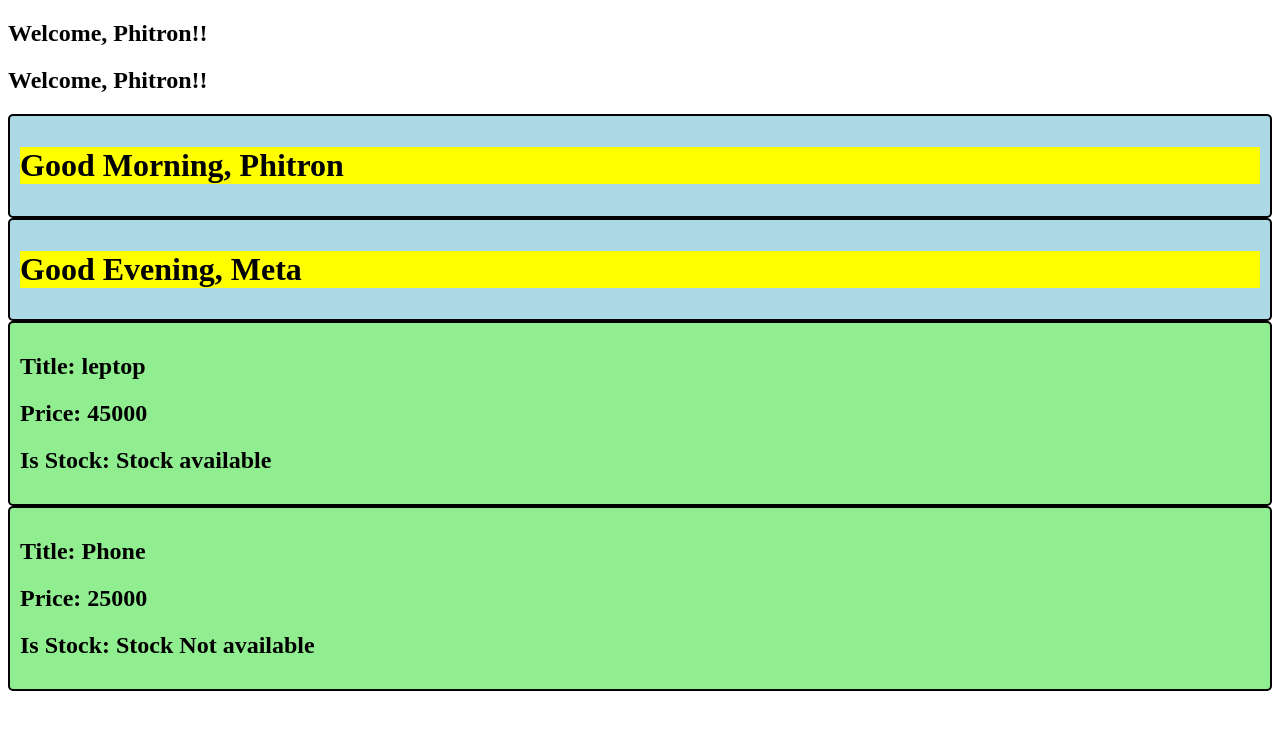
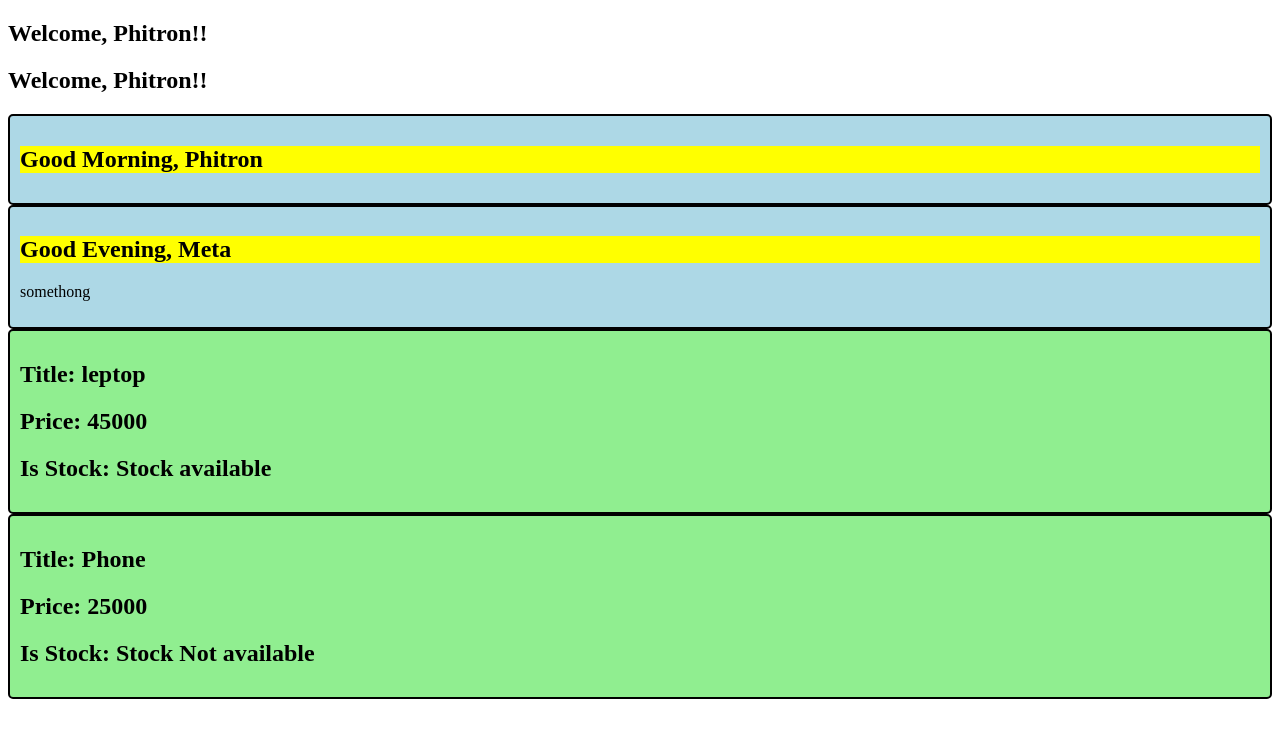
Before and after one commit to arfinaleusuf/my-first-react-app, a React (Vite) app: page / in a window 1280 px wide. Shown: the top 738 px of the page. Built offline with nearby package versions, Linux system fonts and the light colour scheme.

Commit message:
feat: refactor components and add UnauthorizedCart for user access control

```diff
--- a/src/Greetings.jsx
+++ /dev/null
@@ -1,11 +0,0 @@
-const Greetings = ({greet="Hello", name="Phitron"}) => {
-
-    const currentYear = new Date().getFullYear()
-    return (
-        <div className="greetings-cart">
-            <h1 className='demo'>{greet}, {name}</h1>
-        </div>
-    );
-};
-
-export default Greetings;
--- /dev/null
+++ b/src/components/Greetings.jsx
@@ -0,0 +1,18 @@
+import UnauthorizedCart from "./UnauthorizedCart";
+
+const Greetings = ({greet="Hello", name="Phitron", isLogedIn=false, specialMessege}) => {
+   console.log(isLogedIn, name)
+    if(!isLogedIn){
+
+    return <UnauthorizedCart name={name}/>
+   }
+
+    return (
+        <div className="greetings-cart">
+            <h2 className='demo'>{greet}, {name}</h2>
+            <p>{specialMessege && specialMessege }</p>
+        </div>
+    );
+};
+
+export default Greetings;
--- /dev/null
+++ b/src/components/UnauthorizedCart.jsx
@@ -0,0 +1,10 @@
+
+const UnauthorizedCart = ({ name }) => {
+    return (
+        <div className="unothorized-message-cart">
+            <h2>Sorry {name} you are unauthorized user, Good Bye</h2>
+        </div>
+    );
+};
+
+export default UnauthorizedCart;
--- a/src/index.css
+++ b/src/index.css
@@ -9,8 +9,15 @@
 }
 
 .product-cart{
-    border : 2px solid black;
+  border : 2px solid black;
   border-radius: 5px;
   padding: 10px;
   background-color: lightgreen;
 }
+
+.unothorized-message-cart{
+  border : 2px solid black;
+  border-radius: 5px;
+  padding: 10px;
+  background-color: lightcoral;
+}
--- a/src/main.jsx
+++ b/src/main.jsx
@@ -1,9 +1,9 @@
 import { StrictMode } from 'react'
 import { createRoot } from 'react-dom/client'
 import './index.css'
-import Welcome from './welcome.jsx'
-import Greetings from './Greetings.jsx'
-import ProductCart from './ProductCart.jsx'
+import Welcome from './components/Welcome.jsx'
+import Greetings from './components/Greetings.jsx'
+import ProductCart from './components/ProductCart.jsx'
 
 
 
@@ -13,8 +13,8 @@ createRoot(document.getElementById('root')).render(
     {/* <Welcome></Welcome> */}
     <Welcome></Welcome>
     <Welcome />
-    <Greetings greet={"Good Morning"} name={"Phitron"}/>
-    <Greetings greet={"Good Evening"} name={"Meta"}/>
+    <Greetings greet={"Good Morning"} name={"Phitron"} isLogedIn ={true}/>
+    {5>4 && <Greetings greet={"Good Evening"} name={"Meta"} isLogedIn ={true} specialMessege={"somethong"}/>}
     <ProductCart title={"leptop"} price={45000} isStock={true}/>
     <ProductCart title={"Phone"} price={25000} isStock={false}/>
   </StrictMode>,
```
Also changed, not shown: src/components/ProductCart.jsx (renamed from src/ProductCart.jsx), src/components/Welcome.jsx (renamed from src/Welcome.jsx).
